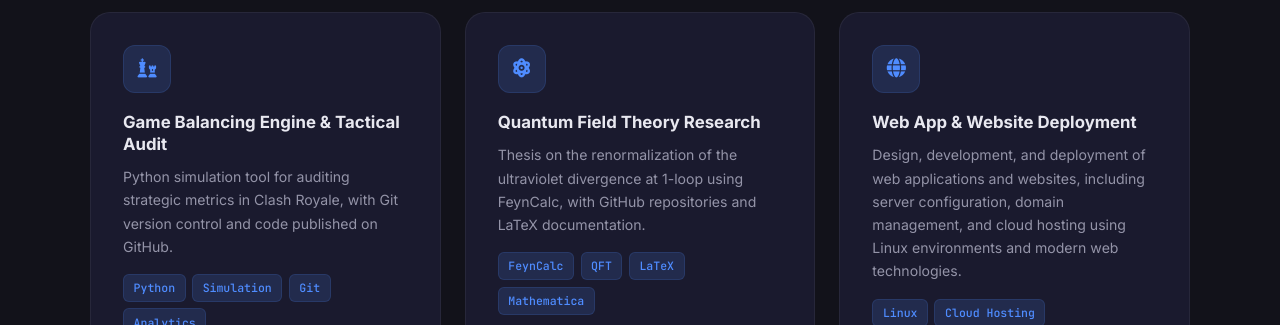
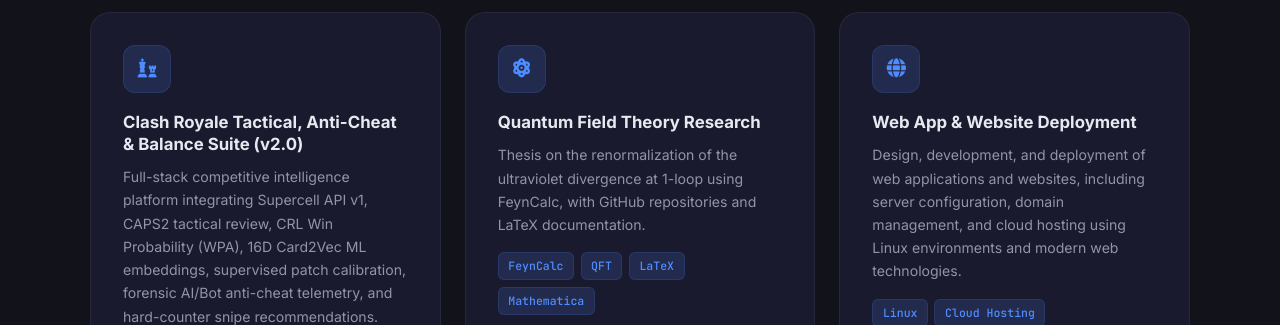
Before and after one commit to jesusfhdzcnd-ML/jesusfhdzcnd-ML.github.io, a plain HTML site: page index.html in a window 1280 px wide. Shown: the part 3310-3635 px from the top of the page. Drawn offline with Linux system fonts and the light colour scheme.

Commit message:
docs: update Clash Royale project card to v2.0 Tactical, Anti-Cheat & Balance Suite

```diff
--- a/index.html
+++ b/index.html
@@ -552,12 +552,12 @@
 
                 <div class="project-card reveal">
                     <div class="project-icon"><i class="fa-solid fa-chess"></i></div>
-                    <h3 data-i18n="proj4_title">Game Balancing Engine & Tactical Audit</h3>
+                    <h3 data-i18n="proj4_title">Clash Royale Tactical, Anti-Cheat & Balance Suite (v2.0)</h3>
                     <p data-i18n="proj4_desc">
-                        Python simulation tool for auditing strategic metrics in Clash Royale, with Git version control and code published on GitHub.
+                        Full-stack competitive intelligence platform integrating Supercell API v1, CAPS2 tactical review, CRL Win Probability (WPA), 16D Card2Vec ML embeddings, supervised patch calibration, forensic AI/Bot anti-cheat telemetry, and hard-counter snipe recommendations.
                     </p>
                     <div class="timeline-tags">
-                        <span class="tag">Python</span><span class="tag">Simulation</span><span class="tag">Git</span><span class="tag">Analytics</span>
+                        <span class="tag">Python</span><span class="tag">Machine Learning</span><span class="tag">Streamlit</span><span class="tag">FastAPI</span><span class="tag">Anti-Cheat</span><span class="tag">Game Analytics</span>
                     </div>
                     <a href="https://github.com/jesusfhdzcnd-ML/clash-engine" target="_blank" rel="noopener" class="project-link">
                         <i class="fa-brands fa-github"></i> <span data-i18n="proj_view_repo">View Repository</span> <i class="fa-solid fa-arrow-right"></i>
@@ -764,8 +764,8 @@
                 proj2_desc: "Python scripts using Cellpose, OpenCV, and LOCO-EFA for cell mask extraction and contour reconstruction. Fourier morphology analysis on cell cultures using Convolutional Neural Networks.",
                 proj3_title: "Automated Inventory System",
                 proj3_desc: "Mobile application for university equipment management built with React Native and Expo, featuring an AWS RDS relational database and barcode tracking.",
-                proj4_title: "Game Balancing Engine & Tactical Audit",
-                proj4_desc: "Python simulation tool for auditing strategic metrics in Clash Royale, with Git version control and code published on GitHub.",
+                proj4_title: "Clash Royale Tactical, Anti-Cheat & Balance Suite (v2.0)",
+                proj4_desc: "Full-stack competitive intelligence platform integrating Supercell API v1, CAPS2 tactical review, CRL Win Probability (WPA), 16D Card2Vec ML embeddings, supervised patch calibration, forensic AI/Bot anti-cheat telemetry, and hard-counter snipe recommendations.",
                 proj5_title: "Quantum Field Theory Research",
                 proj5_desc: "Thesis on the renormalization of the ultraviolet divergence at 1-loop using FeynCalc, with GitHub repositories and LaTeX documentation.",
                 proj6_title: "Web App & Website Deployment",
```
